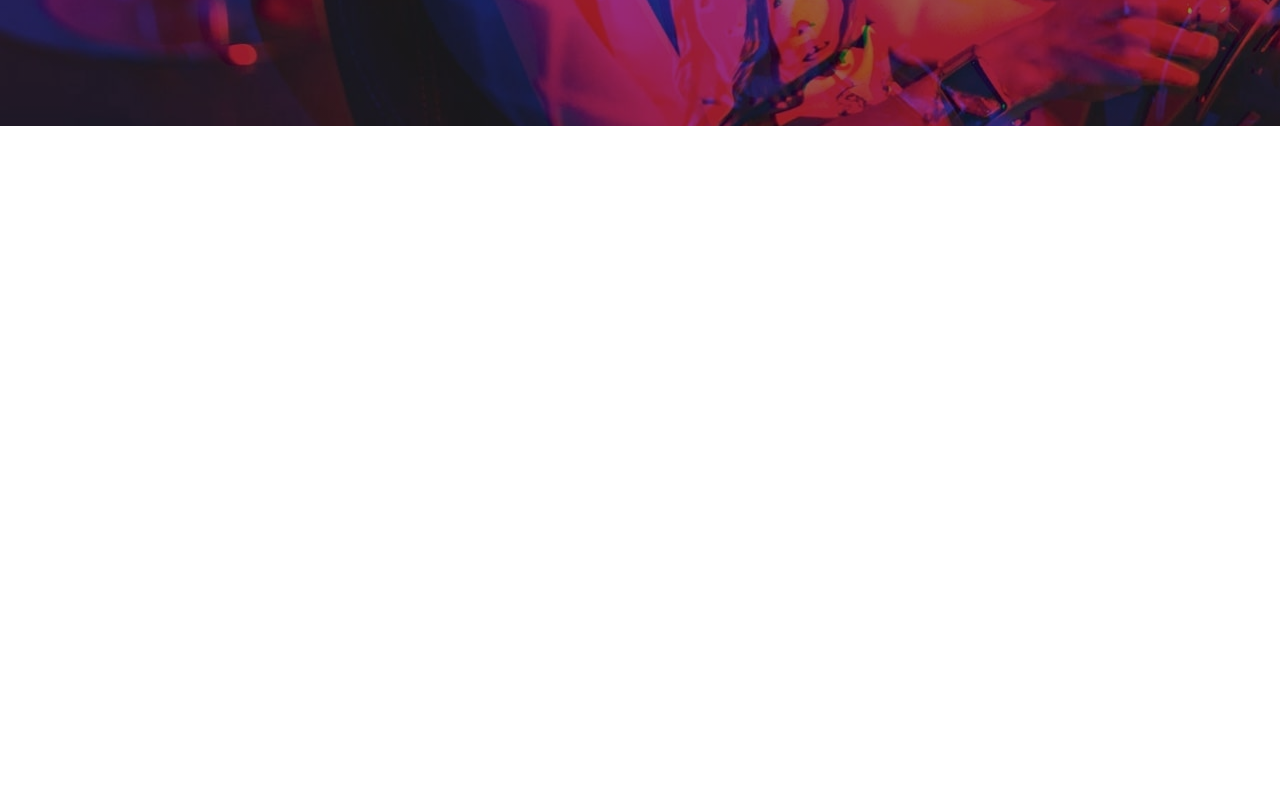
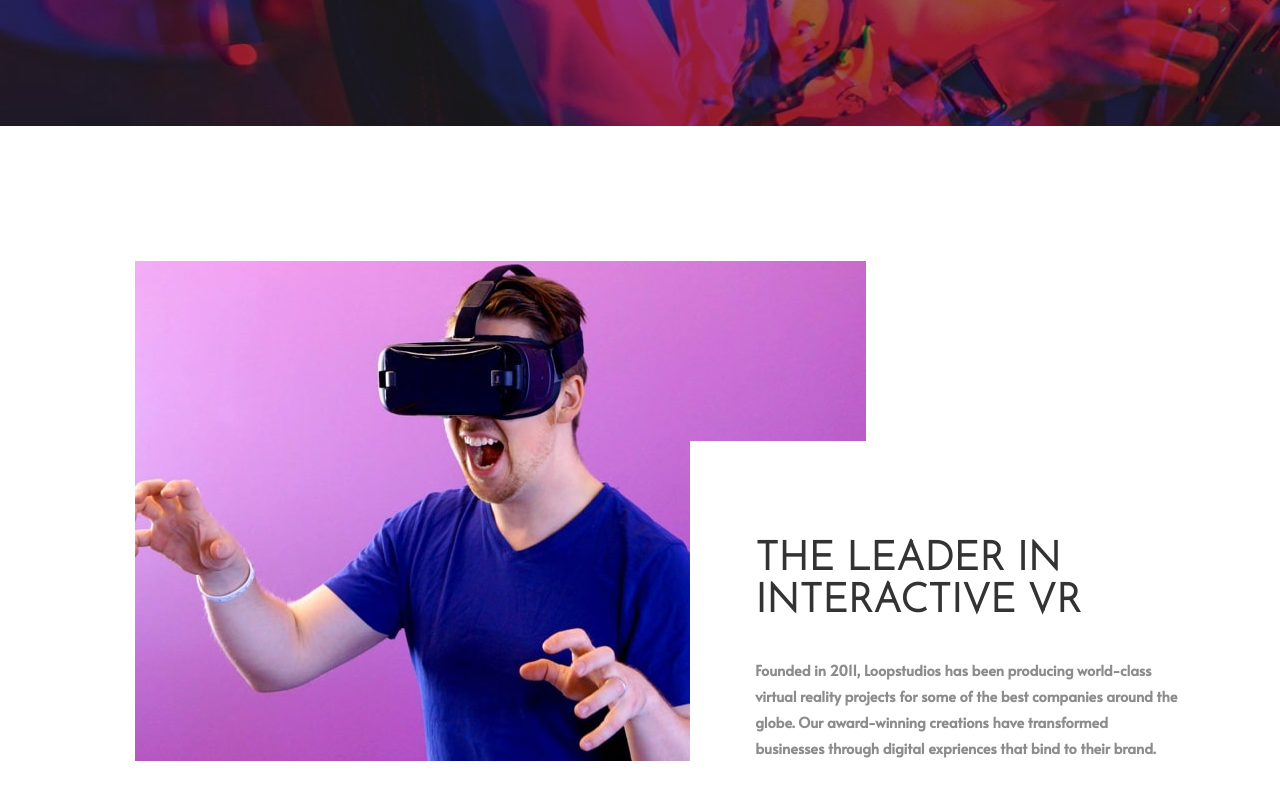
Before and after one commit to RYasser/Landing-Page, a Vue app: page / in a window 1280 px wide. Shown: the part 474-1274 px from the top of the page. Before the commit the page ends 800 px from the top, so only its background shows below. Built offline with nearby package versions, Linux system fonts and the light colour scheme.

Commit message:
Adicionando seção explicativa

```diff
--- a/src/App.vue
+++ b/src/App.vue
@@ -1,15 +1,18 @@
 <template>
   <div id="app">
     <Cabecalho/>
+    <Interativo/>
   </div>
 </template>
 
 <script>
-import Cabecalho from "./components/Cabecalho.vue"
+import Cabecalho from "./components/header/Cabecalho.vue"
+import Interativo from "./components/interativo/Interativo.vue"
 
 export default {
   components: {
-    Cabecalho
+    Cabecalho,
+    Interativo
   }
 }
 </script>
--- a/src/components/Cabecalho.vue
+++ b/src/components/header/Cabecalho.vue
@@ -26,7 +26,7 @@ export default {
   .cabecalho {
     background-image:
       linear-gradient(rgba(0, 0, 0, 0.4), rgba(0, 0, 0, 0.4)),
-      url('../assets/images/desktop/image-hero.jpg');
+      url('../../assets/images/desktop/image-hero.jpg');
     opacity: 1;
     height: 600px;
   }
--- a/src/components/Menu.vue
+++ b/src/components/header/Menu.vue
@@ -1,6 +1,6 @@
 <template>
   <div class="containerMenu">
-    <img class="logo" src="../assets/images/logo.svg">
+    <img class="logo" src="../../assets/images/logo.svg">
 
     <!-- PERCORRENDO ARRAY DE ITENS PARA MOSTRAR NO MENU -->
     <nav class="menu">
--- /dev/null
+++ b/src/components/interativo/Conteudo.vue
@@ -0,0 +1,37 @@
+<template>
+  <div class="containerConteudo">
+    <!-- ILUSTRAÇÃO DO CONTEÚDO -->
+    <img class="imagemInterativo" src="../../assets/images/desktop/image-interactive.jpg">
+
+    <!-- TEXTO SOBRE O CONTEÚDO -->
+    <TextoInterativo class="textoInterativo">
+      <h2>THE LEADER IN <br> INTERACTIVE VR</h2>
+      <p>Founded in 2011, Loopstudios has been producing world-class<br>
+      virtual reality projects for some of the best companies around the<br>
+      globe. Our award-winning creations have transformed<br>
+      businesses through digital expriences that bind to their brand.</p>
+    </TextoInterativo>
+  </div>
+</template>
+
+<script>
+import TextoInterativo from "./TextoInterativo.vue"
+
+export default {
+  components: {
+    TextoInterativo
+  }
+}
+</script>
+
+<style scoped>
+  .textoInterativo {
+    position: absolute;
+    top: 21rem;
+    left: 46rem;
+  }
+
+  h2 {
+    font-size: 40px;
+  }
+</style>
--- /dev/null
+++ b/src/components/interativo/Interativo.vue
@@ -0,0 +1,25 @@
+<template>
+  <section class="interativo">
+    <div class="containerInterativo">
+      <Conteudo/>
+    </div>
+  </section>
+</template>
+
+<script>
+import Conteudo from "./Conteudo.vue"
+
+export default {
+  components: {
+    Conteudo
+  }
+}
+</script>
+
+<style scoped>
+  .containerInterativo {
+    padding: 9rem;
+    width: 900px;
+    position: relative;
+  }
+</style>
--- /dev/null
+++ b/src/components/interativo/TextoInterativo.vue
@@ -0,0 +1,25 @@
+<template>
+  <article class="containerTextoInterativo">
+    <slot/>
+  </article>
+</template>
+
+<style scoped>
+  .containerTextoInterativo {
+    padding: 4.5em 4.5em 0em 4.5em;
+    color: black;
+    width: 65%;
+    background-color: white;
+    font-size: 14.5px;
+    font-weight: bold;
+    overflow: hidden;
+    color: hsl(0, 0%, 55%);
+    line-height: 26px;
+  }
+
+  h2 {
+    font-family: Josefin Sans;
+    line-height: 42px;
+    color: hsl(0, 0%, 20%);
+  }
+</style>
```
Also changed, not shown: src/components/header/TituloPrincipal.vue (renamed from src/components/TituloPrincipal.vue).
